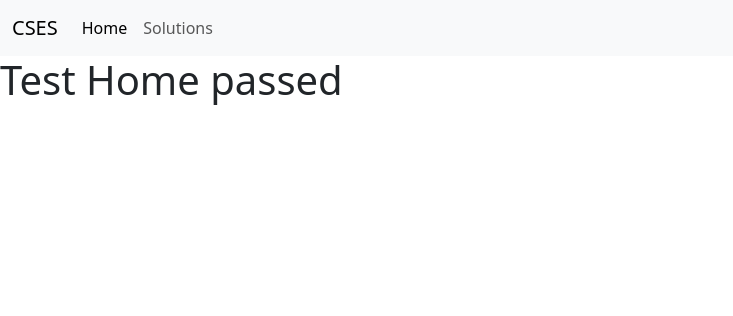
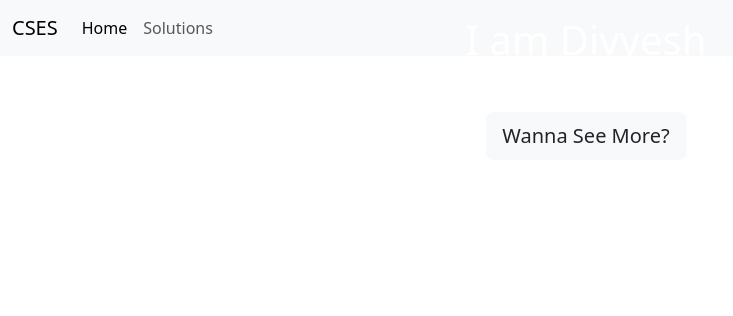
Before and after one commit to divyesh1099/CSES, a Django app: page / in a window 1280 px wide. Shown: the top 316 px of the page, without its empty margins (0-733 px from the left). Run offline with Django 4.2, Linux system fonts and the light colour scheme.

Commit message:
Add Hero Section

```diff
--- a/motidivyacses/home/templates/home/index.html
+++ b/motidivyacses/home/templates/home/index.html
@@ -1,7 +1,16 @@
 {% extends "home/layout.html" %}
+{% load static %}
 {% block title %}
 MotiDivya CSES
 {% endblock %}
 {% block body %}
-<h1>Test Home passed</h1>
+<section class="hero container m-3 p-3">
+    <div class="hero-image">
+        <div class="hero-text">
+          <h1 class="font-weight-bold">I am Divyesh</h1>
+          <p>Here are all the CSES Python Solutions</p>
+          <button class="btn btn-lg bg-light">Wanna See More?</button>
+        </div>
+      </div>
+</section>
 {% endblock %}
--- a/motidivyacses/home/templates/home/layout.html
+++ b/motidivyacses/home/templates/home/layout.html
@@ -1,3 +1,4 @@
+{% load static %}
 <!DOCTYPE html>
 <html lang="en">
     <head>
@@ -9,6 +10,7 @@
             {% endblock %}
         </title>
         <link href="https://cdn.jsdelivr.net/npm/bootstrap@5.3.0-alpha3/dist/css/bootstrap.min.css" rel="stylesheet" integrity="sha384-KK94CHFLLe+nY2dmCWGMq91rCGa5gtU4mk92HdvYe+M/SXH301p5ILy+dN9+nJOZ" crossorigin="anonymous">
+        <link rel="stylesheet" href="{% static 'assets/css/style.css' %}">
     </head>
     <body>
         <header>
@@ -46,5 +48,6 @@
         <script src="https://cdn.jsdelivr.net/npm/bootstrap@5.3.0-alpha3/dist/js/bootstrap.bundle.min.js" integrity="sha384-ENjdO4Dr2bkBIFxQpeoTz1HIcje39Wm4jDKdf19U8gI4ddQ3GYNS7NTKfAdVQSZe" crossorigin="anonymous"></script>
         <script src="https://cdn.jsdelivr.net/npm/@popperjs/core@2.11.7/dist/umd/popper.min.js" integrity="sha384-zYPOMqeu1DAVkHiLqWBUTcbYfZ8osu1Nd6Z89ify25QV9guujx43ITvfi12/QExE" crossorigin="anonymous"></script>
         <script src="https://cdn.jsdelivr.net/npm/bootstrap@5.3.0-alpha3/dist/js/bootstrap.min.js" integrity="sha384-Y4oOpwW3duJdCWv5ly8SCFYWqFDsfob/3GkgExXKV4idmbt98QcxXYs9UoXAB7BZ" crossorigin="anonymous"></script>
+        <script src="{% static 'assets/js/index.js' %}"></script>
     </body>
 </html>
--- /dev/null
+++ b/motidivyacses/static/assets/css/style.css
@@ -0,0 +1,28 @@
+body, html {
+    height: 100%;
+}
+
+/* The hero image */
+.hero-image {
+  /* Use "linear-gradient" to add a darken background effect to the image (photographer.jpg). This will make the text easier to read */
+
+
+  /* Set a specific height */
+  height: 50%;
+
+  /* Position and center the image to scale nicely on all screens */
+  background-position: center;
+  background-repeat: no-repeat;
+  background-size: cover;
+  position: relative;
+}
+
+/* Place text in the middle of the image */
+.hero-text {
+  text-align: center;
+  position: absolute;
+  top: 50%;
+  left: 50%;
+  transform: translate(-50%, -50%);
+  color: white;
+}
```
Also changed, not shown: motidivyacses/motidivyacses/settings.py (+10 -1 lines), motidivyacses/db.sqlite3, motidivyacses/static/assets/js/index.js (added), motidivyacses/static/img/fotis-fotopoulos-DuHKoV44prg-unsplash.jpg (added).
